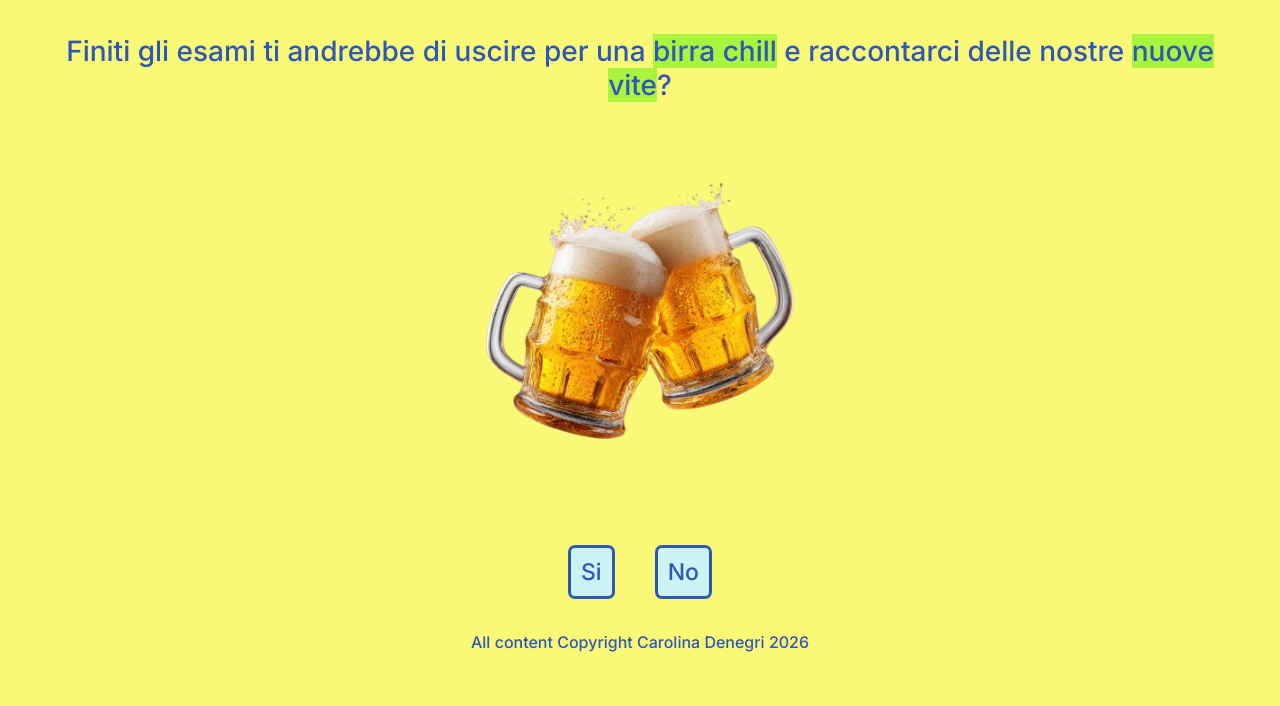
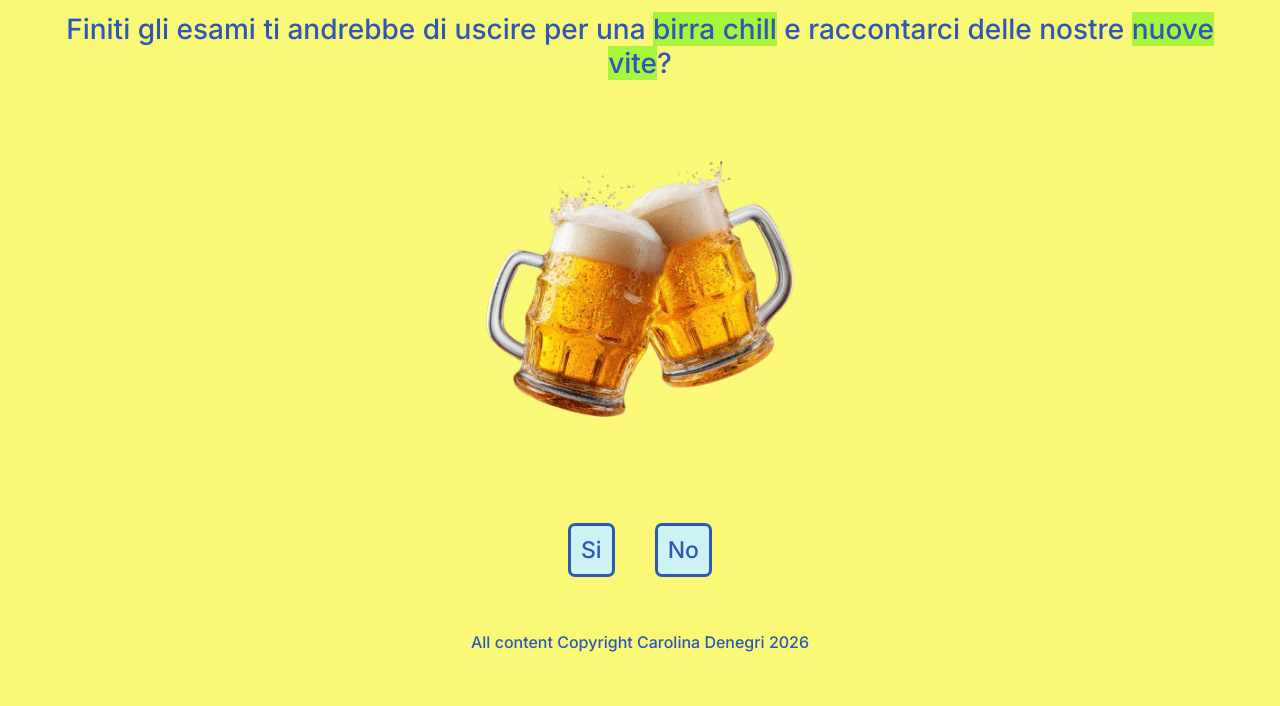
Before and after one commit to cdenegri22/Hey, a plain HTML site: page index.html in a window 1280 px wide. Shown: the part 144-850 px from the top of the page. After the commit the page ends 806 px from the top, so only its background shows below. Drawn offline with Linux system fonts and the light colour scheme; a web font is replaced by a local one.

Commit message:
Update index.css

```diff
--- a/index.css
+++ b/index.css
@@ -6,12 +6,12 @@ body{
     /*margin: 35px;*/
     padding:5px;
     color: #2f57b6;
-    min-height:90vh;
+    min-height:70vh;
     box-sizing: border-box;
 }
 
 .flex{
-    min-height: 100vh;
+    min-height: 70vh;
     display: flex;
     flex-direction: column;
     justify-content: center;
```
